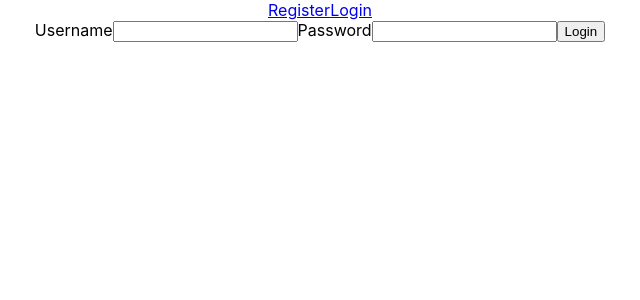
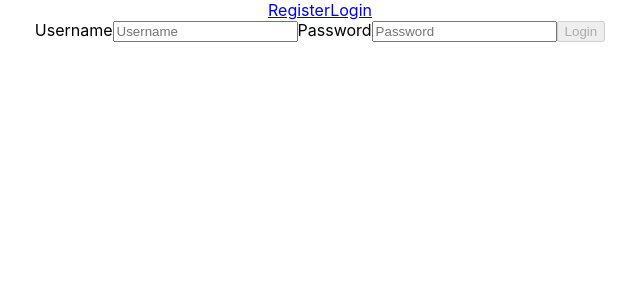
Before and after one commit to Secret-Family-Recipies-Cookbook-2/frontend, a React (Create React App) app in the folder my-app/: page /login in a window 1280 px wide. Shown: the top 300 px of the page, without its empty margins (320-960 px from the left). Built offline with nearby package versions, Linux system fonts and the light colour scheme.

Commit message:
added validation to login

```diff
--- a/my-app/package.json
+++ b/my-app/package.json
@@ -9,7 +9,8 @@
     "react": "^16.13.1",
     "react-dom": "^16.13.1",
     "react-router-dom": "^5.2.0",
-    "react-scripts": "3.4.1"
+    "react-scripts": "3.4.1",
+    "yup": "^0.29.0"
   },
   "scripts": {
     "start": "react-scripts start",
--- a/my-app/src/components/Login.js
+++ b/my-app/src/components/Login.js
@@ -1,5 +1,6 @@
-import React, { useState } from 'react'
+import React, { useState, useEffect } from 'react'
 import { useHistory, Link } from 'react-router-dom'
+import * as yup from 'yup'
 
 const initialState= {
     username: '',
@@ -11,14 +12,46 @@ const initialFormErrors={
     password: 'Password is required',
 }
 
+const loginSchema = yup.object().shape({
+    username: yup.string()
+        .min(3, 'Username must be at least 3 characters long')
+        .required('Username is a required field'),
+    password: yup.string()
+        .min(8, 'Password must be at least 8 characters long')
+        .required('Password is a required field')
+
+})
+
 const Login = () => {
 
     let history = useHistory()
 
-    const [loginData, setLoginData] = useState({username: '', password: ''})
+    const [loginData, setLoginData] = useState(initialState)
+    const [loginFormErrors, setLoginFormErrors] = useState(initialFormErrors)
+    const [buttonEnabled, setButtonEnabled] = useState(false)
+
+
+    useEffect(() => {
+        loginSchema.isValid(loginData).then((valid) => {
+            setButtonEnabled(valid)
+        })
+    }, [loginData])
 
     const loginChangeHandler = (evt) => {
         setLoginData({...loginData, [evt.target.name]: evt.target.value})
+
+        yup
+            .reach(loginSchema, evt.target.name)
+            .validate(evt.target.value)
+            .then((valid) => {
+                setLoginFormErrors({...loginFormErrors, [evt.target.name]: ''})
+            })
+            .catch((err) => {
+                setLoginFormErrors({
+                    ...loginFormErrors,
+                    //[evt.target.name]: err.errors[0]
+                })
+            })
     }
 
     const loginHandler = (evt) => {
@@ -36,6 +69,7 @@ const Login = () => {
                 <input
                     type='text'
                     name='username'
+                    placeholder='Username'
                     value={loginData.username}
                     onChange={(evt)=> loginChangeHandler(evt)}
                 />
@@ -44,11 +78,12 @@ const Login = () => {
                 <input
                     type='password'
                     name='password'
+                    placeholder='Password'
                     value={loginData.password}
                     onChange={(evt)=> loginChangeHandler(evt)}
                 />
 
-                <button type='submit'>Login</button>
+                <button disabled={!buttonEnabled} type='submit'>Login</button>
             </form>
 
         </div>
```
Also changed, not shown: 1 other file (tests, documents, lock files or other folders).
